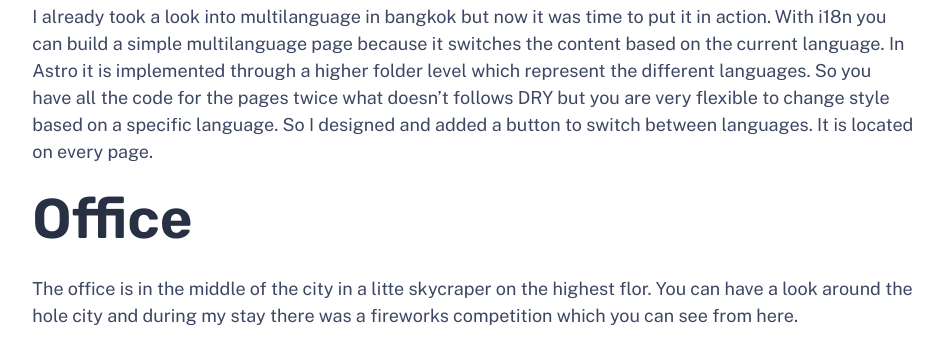
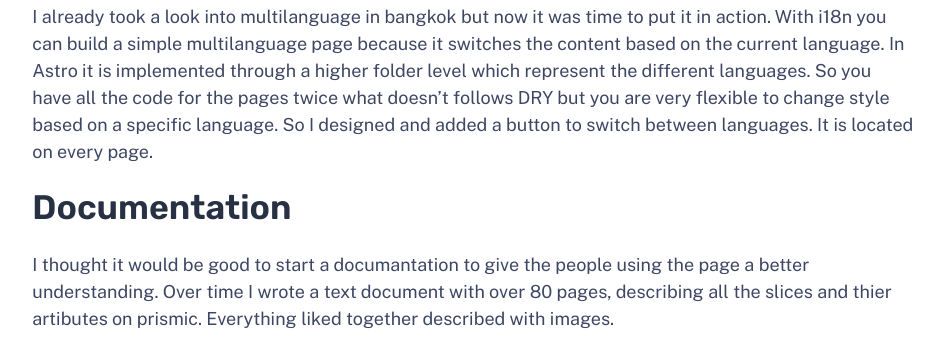
Before and after one commit to hannesbrugger/portfolio, an Astro site: page /vietnam/danang in a window 1280 px wide. Shown: the part 1782-2124 px from the top of the page, without its empty margins (167-1110 px from the left). Built offline with nearby package versions, Linux system fonts and the light colour scheme; Astro itself is replaced by a stand-in of ours.

Commit message:
text update

```diff
--- a/src/content/vietnam/DaNang.md
+++ b/src/content/vietnam/DaNang.md
@@ -21,6 +21,9 @@ During this work I struggled with using git and not loosing your selfe in fixing
 #### i18n
 I already took a look into multilanguage in bangkok but now it was time to put it in action. With i18n you can build a simple multilanguage page because it switches the content based on the current language. In Astro it is implemented through a higher folder level which represent the different languages. So you have all the code for the pages twice what doesn't follows DRY but you are very flexible to change style based on a specific language.
 So I designed and added a button to switch between languages. It is located on every page.
+
+#### Documentation
+I thought it would be good to start a documantation to give the people using the page a better understanding. Over time I wrote a text document with over 80 pages, describing all the slices and thier artibutes on prismic. Everything liked together described with images.
 
 ## Office
 The office is in the middle of the city in a litte skycraper on the highest flor. You can have a look around the hole city and during my stay there was a fireworks competition which you can see from here.
```
